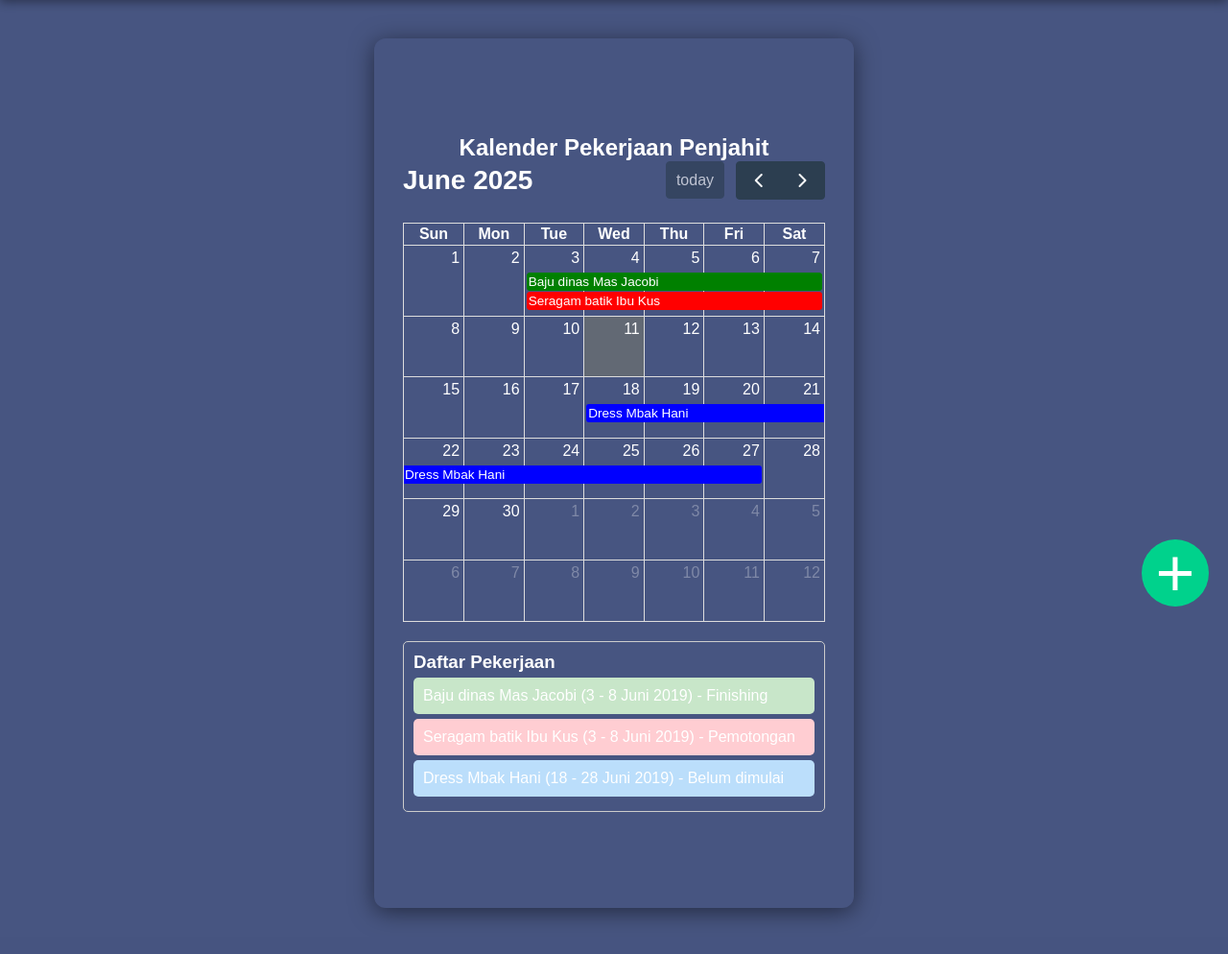
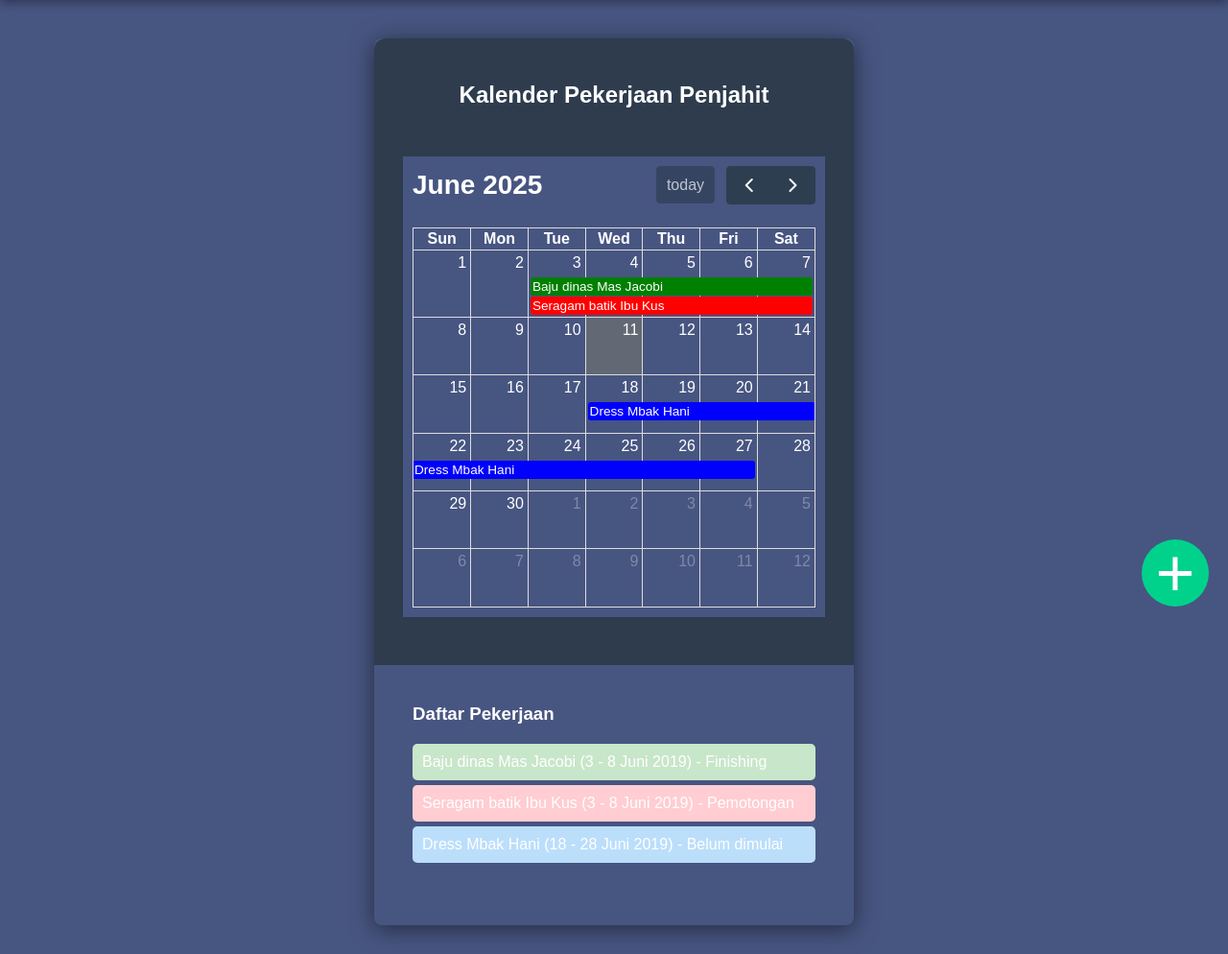
Before and after one commit to rahmanisstudent/project-rbpl-native, a PHP site: page / in a window 1280 px wide. Shown: the part 148-1142 px from the top of the page at 96% size. Before the commit the page ends 1108 px from the top, so only its background shows below. Run offline with PHP 8.4, Linux system fonts and the light colour scheme; lists and menus that the app fills with data are empty.

Commit message:
tidur tidur

```diff
--- a/css/index.css
+++ b/css/index.css
@@ -6,6 +6,7 @@
   padding: 0 0 0 0;
   border-radius: 12px;
   box-shadow: 0 4px 24px rgba(0, 0, 0, 0.5);
+  border-radius: 8px;
 }
 
 .add-task {
@@ -30,6 +31,7 @@
 
 .main h1{
   text-align: center;
+  margin-bottom: 50px;
 }
 
 .calendar{
@@ -37,8 +39,51 @@
 }
 
 body {
-  font-family: "Quicksand", sans-serif;
   background-color: #475581;
   margin: 0;
   padding: 0;
 }
+
+        .menu-icon {
+            font-size: 24px;
+            cursor: pointer;
+        }
+        .task-list {
+            max-width: 900px;
+            margin: auto;
+            padding: 10px;
+            border-radius: 5px;
+        }
+        .task-list h3 {
+            margin-bottom: 20px;
+        }
+        .task {
+            padding: 10px;
+            margin: 5px 0;
+            border-radius: 5px;
+        }
+        .green { background-color: #c8e6c9; }
+        .red { background-color: #ffcdd2; }
+        .blue { background-color: #bbdefb; }
+
+section{
+  padding: 30px;
+}
+
+.main{
+  padding-top: 45px;
+  border-radius: 12px 12px 0px 0px;
+  background-color: #2E3C4E;
+  padding-bottom: 50px;
+}
+
+.list{
+  border-radius: 0px 0px 12px 12px;
+  background-color: #475581;
+  padding-bottom: 50px;
+}
+
+#calendar{
+  padding: 10px;
+  background-color: #475581;
+}
--- a/css/katalog.css
+++ b/css/katalog.css
@@ -62,7 +62,6 @@
 }
 
 body {
-  font-family: "Quicksand", sans-serif;
   background-color: #475581;
   margin: 0;
   padding: 0;
--- a/css/nav.css
+++ b/css/nav.css
@@ -85,30 +85,7 @@
                 right: 0;
             }
         }
-        section {
-            padding: 100px 30px;
-        }
         .navbar h1 {
             margin: 0;
             font-size: 25px;
         }
-        .menu-icon {
-            font-size: 24px;
-            cursor: pointer;
-        }
-        .task-list {
-            max-width: 900px;
-            margin: auto;
-            margin-top: 20px;
-            padding: 10px;
-            border: 1px solid #ccc;
-            border-radius: 5px;
-        }
-        .task {
-            padding: 10px;
-            margin: 5px 0;
-            border-radius: 5px;
-        }
-        .green { background-color: #c8e6c9; }
-        .red { background-color: #ffcdd2; }
-        .blue { background-color: #bbdefb; }
--- a/index.php
+++ b/index.php
@@ -13,7 +13,8 @@
         <section class="main">
             <h1>Kalender Pekerjaan Penjahit</h1>
             <div id="calendar"></div>
-
+        </section>
+        <section class="list">
             <div class="task-list">
                 <h3>Daftar Pekerjaan</h3>
                 <div class="task green">Baju dinas Mas Jacobi (3 - 8 Juni 2019) - Finishing</div>
```
